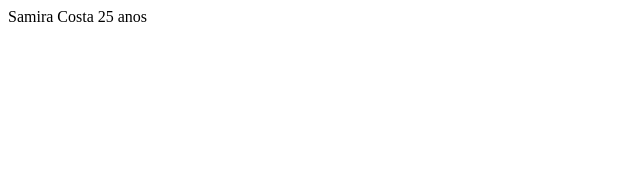
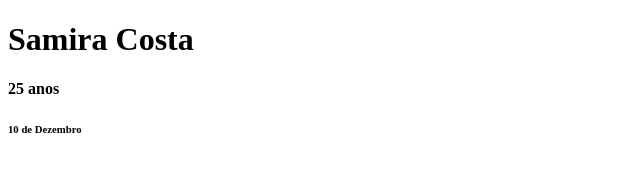
Before and after one commit to samiraetc/aula-04-pratico, a plain HTML site: page index.html in a window 1280 px wide. Shown: the whole page, without its empty margins (0-640 px from the left). Drawn offline with Linux system fonts and the light colour scheme.

Commit message:
sobre mim

```diff
--- a/index.html
+++ b/index.html
@@ -6,6 +6,8 @@
     <title>Document</title>
   </head>
   <body>
-    Samira Costa 25 anos
+    <h1>Samira Costa</h1>
+    <h4>25 anos</h4>
+    <h6>10 de Dezembro</h6>
   </body>
 </html>
```
